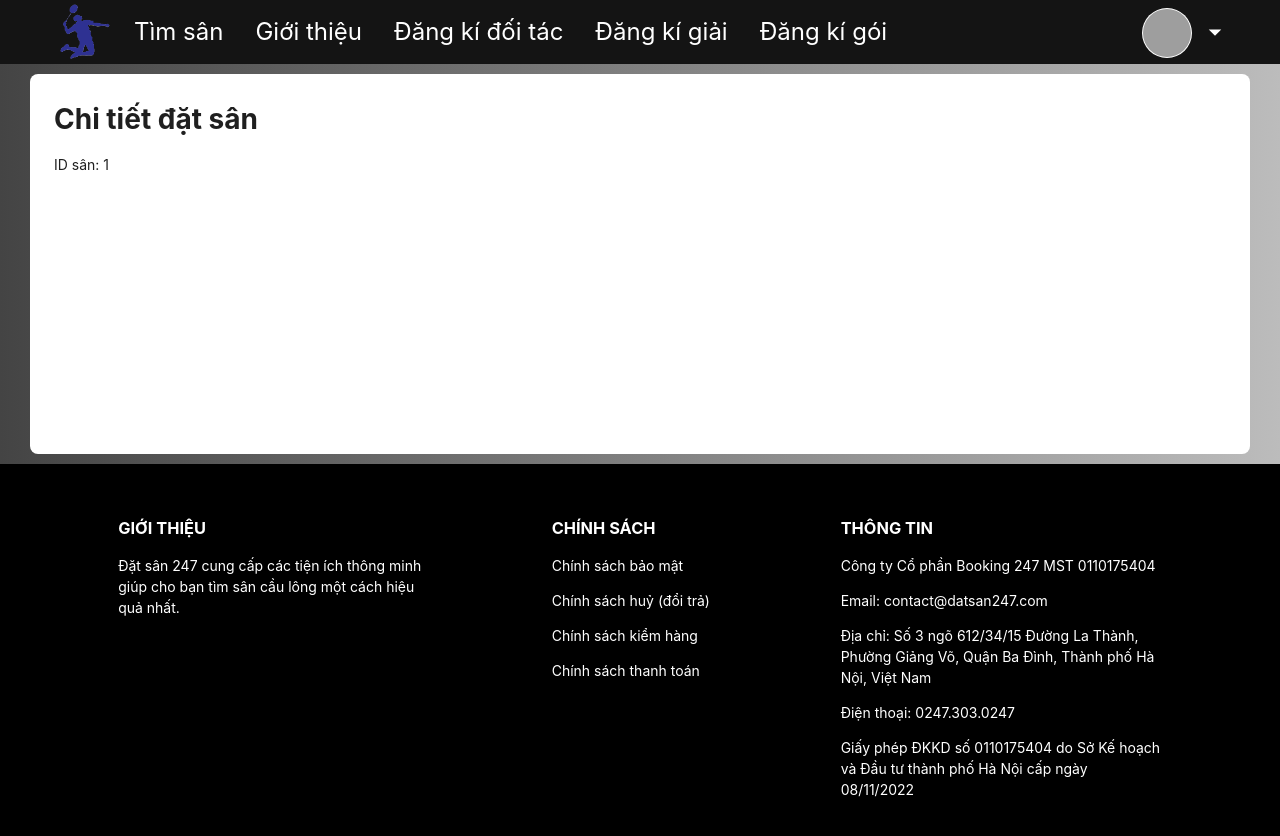
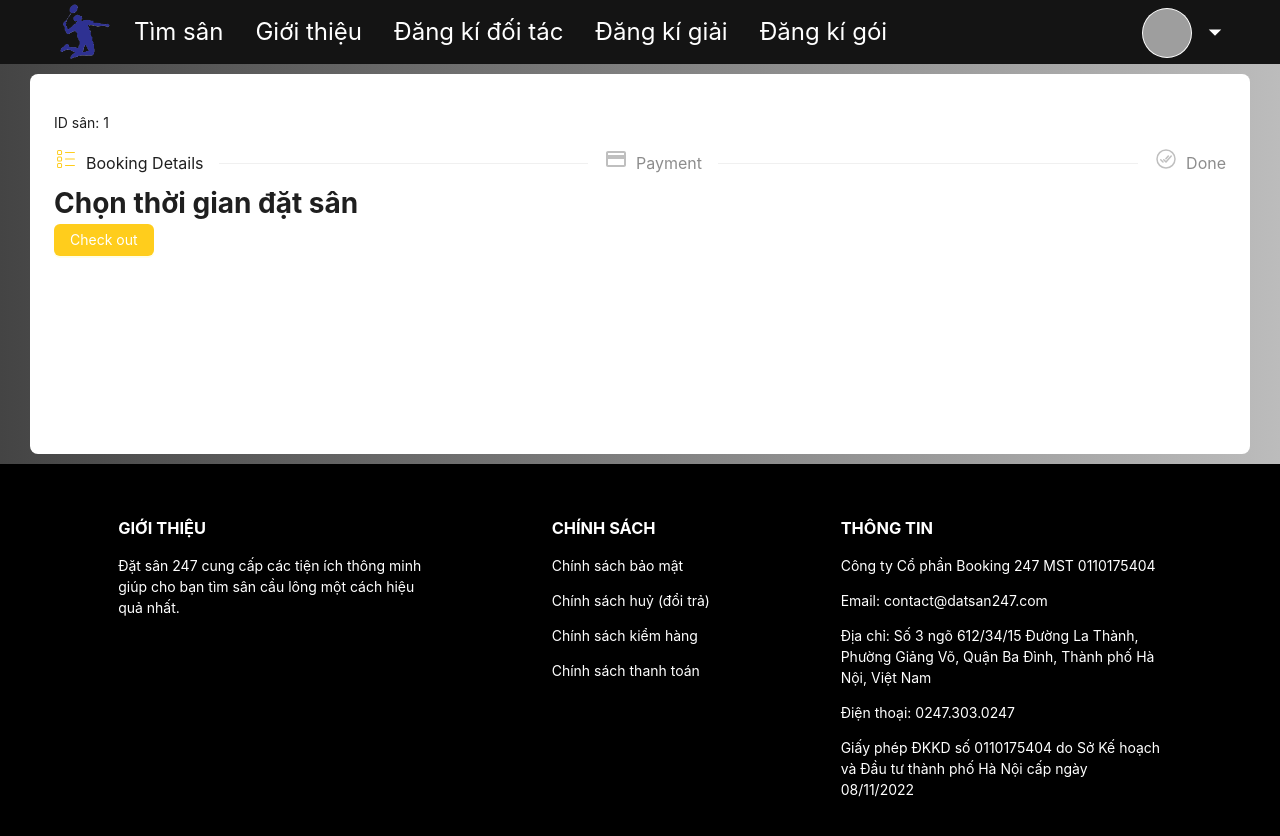
Before and after one commit to BenSkye/Web_Booking_Courts, a React (Vite) app: page /bookingdetail/1 in a window 1280 px wide. Shown: the top 836 px of the page. Built offline with nearby package versions, Linux system fonts and the light colour scheme; grey boxes are pictures that could not be loaded.

Commit message:
updateCarouselHome

```diff
--- /dev/null
+++ b/src/components/booking/bookingDetails/components/paymentBooking/index.jsx
@@ -0,0 +1,7 @@
+export default function PaymentBooking() {
+  return (
+    <div>
+      <h1>Thanh toán</h1>
+    </div>
+  );
+}
--- /dev/null
+++ b/src/components/booking/bookingDetails/components/pickTimeBooking/index.jsx
@@ -0,0 +1,12 @@
+import { Button } from 'antd';
+
+export default function PickTimeBooking({ checkOut }) {
+  return (
+    <div>
+      <h1>Chọn thời gian đặt sân</h1>
+      <Button type='primary' onClick={checkOut}>
+        Check out
+      </Button>
+    </div>
+  );
+}
--- /dev/null
+++ b/src/components/booking/bookingDetails/components/viewBooking/index.jsx
@@ -0,0 +1,3 @@
+export default function ViewBooking() {
+  return <h1>View Booking</h1>;
+}
--- a/src/components/booking/bookingDetails/index.jsx
+++ b/src/components/booking/bookingDetails/index.jsx
@@ -1,11 +1,52 @@
+import { useState } from 'react';
 import { useParams } from 'react-router-dom';
+import { Steps } from 'antd';
+import { MdPayment } from 'react-icons/md';
+import { IoCheckmarkDoneCircleOutline } from 'react-icons/io5';
+import { CiBoxList } from 'react-icons/ci';
+import PickTimeBooking from './components/pickTimeBooking';
+import PaymentBooking from './components/paymentBooking';
+import ViewBooking from './components/viewBooking';
+
+const { Step } = Steps;
 
 export default function BookingDetail() {
   const { id } = useParams(); // Lấy id từ URL
+
+  // State để lưu trạng thái của bước hiện tại
+  const [currentStep, setCurrentStep] = useState(0);
+
+  // Mảng chứa các bước
+  const steps = [
+    {
+      title: 'Booking Details',
+      icon: <CiBoxList />,
+      content: <PickTimeBooking checkOut={() => setCurrentStep(1)} />,
+    },
+    {
+      title: 'Payment',
+      icon: <MdPayment />,
+      content: <PaymentBooking setCurrentStep={setCurrentStep} />,
+    },
+    {
+      title: 'Done',
+      icon: <IoCheckmarkDoneCircleOutline />,
+      content: <ViewBooking setCurrentStep={setCurrentStep} />,
+    },
+  ];
+
   return (
     <div>
-      <h1>Chi tiết đặt sân</h1>
       <p>ID sân: {id}</p>
+      <>
+        <Steps current={currentStep}>
+          {steps.map((item) => (
+            <Step key={item.title} title={item.title} icon={item.icon} />
+          ))}
+        </Steps>
+        {/* Hiển thị nội dung của bước hiện tại */}
+        {steps[currentStep].content}
+      </>
     </div>
   );
 }
```
